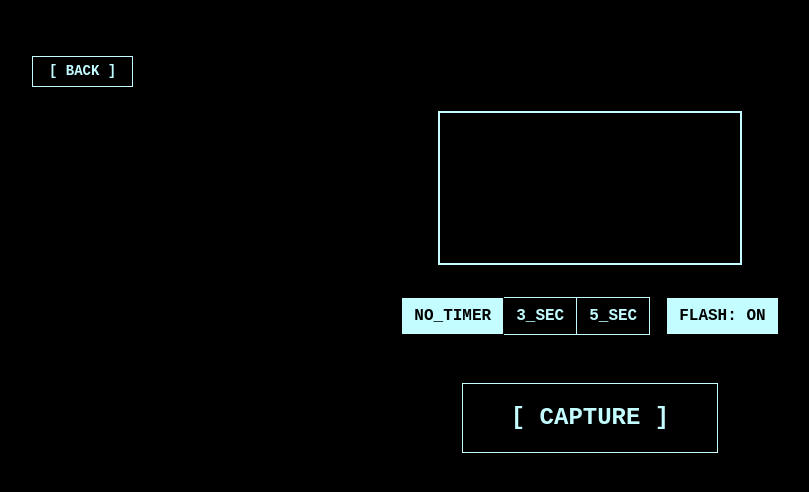
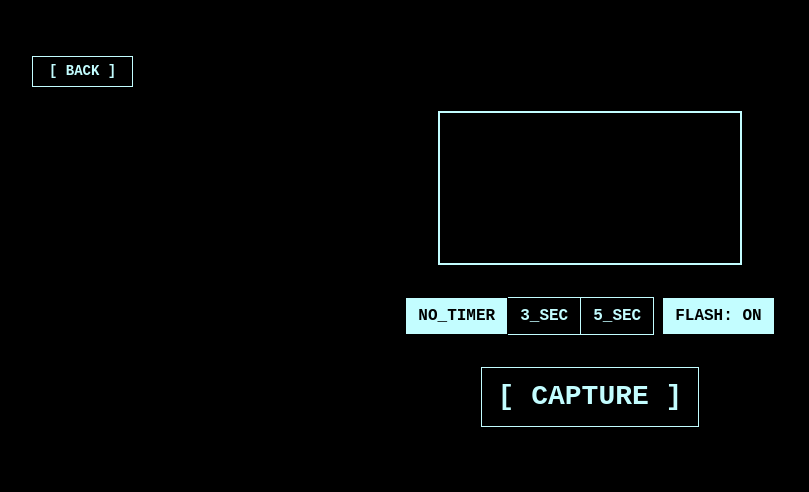
Before and after one commit to marell4n/TerminalSnap, a React (Vite) app: page /booth in a window 1280 px wide. Shown: the top 492 px of the page, without its empty margins (50-859 px from the left). Built offline with nearby package versions, Linux system fonts and the light colour scheme; no server answers.

Commit message:
fix(button): adjusting size

```diff
--- a/src/pages/booth.jsx
+++ b/src/pages/booth.jsx
@@ -215,7 +215,7 @@ export default function TakePicturePage() {
       <div>
         {!capturedImg ? (
           <>
-            <div className="d-flex justify-content-center flex-wrap gap-3 mb-4">
+            <div className="d-flex justify-content-center flex-wrap gap-2 mb-2">
               <div className="btn-group" role="group">
                 <button
                   className={`btn btn-terminal ${timerStatus === 0 ? "active" : ""}`}
@@ -246,7 +246,7 @@ export default function TakePicturePage() {
             </div>
             <br />
             <button
-              className="btn btn-terminal px-5 py-3 fs-4 fw-bold"
+              className="btn btn-terminal px-3 py-2 fs-3 fw-bold"
               onClick={handleTakePhoto}
               disabled={countdown !== null}
             >
--- a/src/pages/landing-page.jsx
+++ b/src/pages/landing-page.jsx
@@ -38,7 +38,7 @@ export default function LandingPage() {
       </div>
 
       {/* Container Dummy Art */}
-      <div className="d-flex justify-content-center mb-4">
+      <div className="d-flex justify-content-center">
         <pre
           className="ascii-display p-4"
           style={{
```
